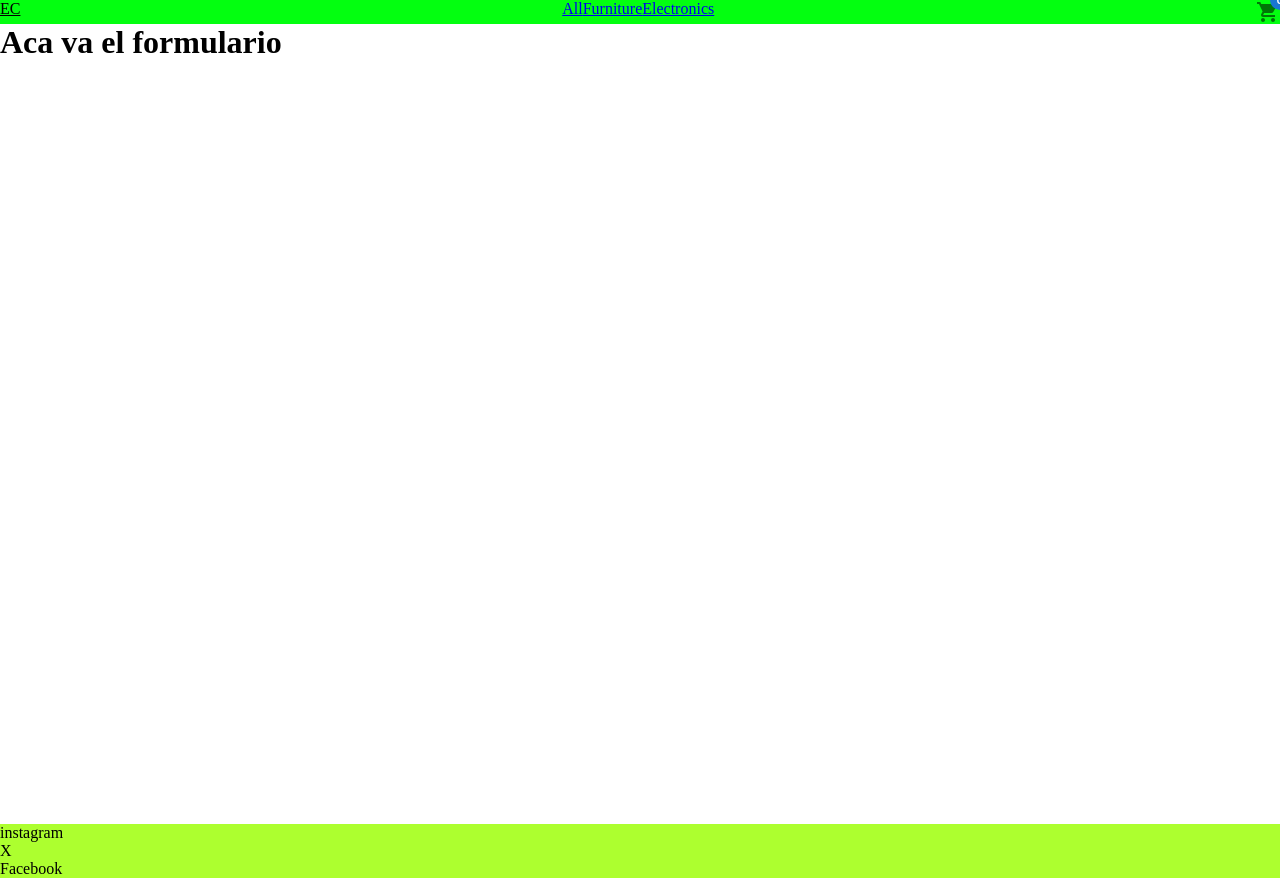
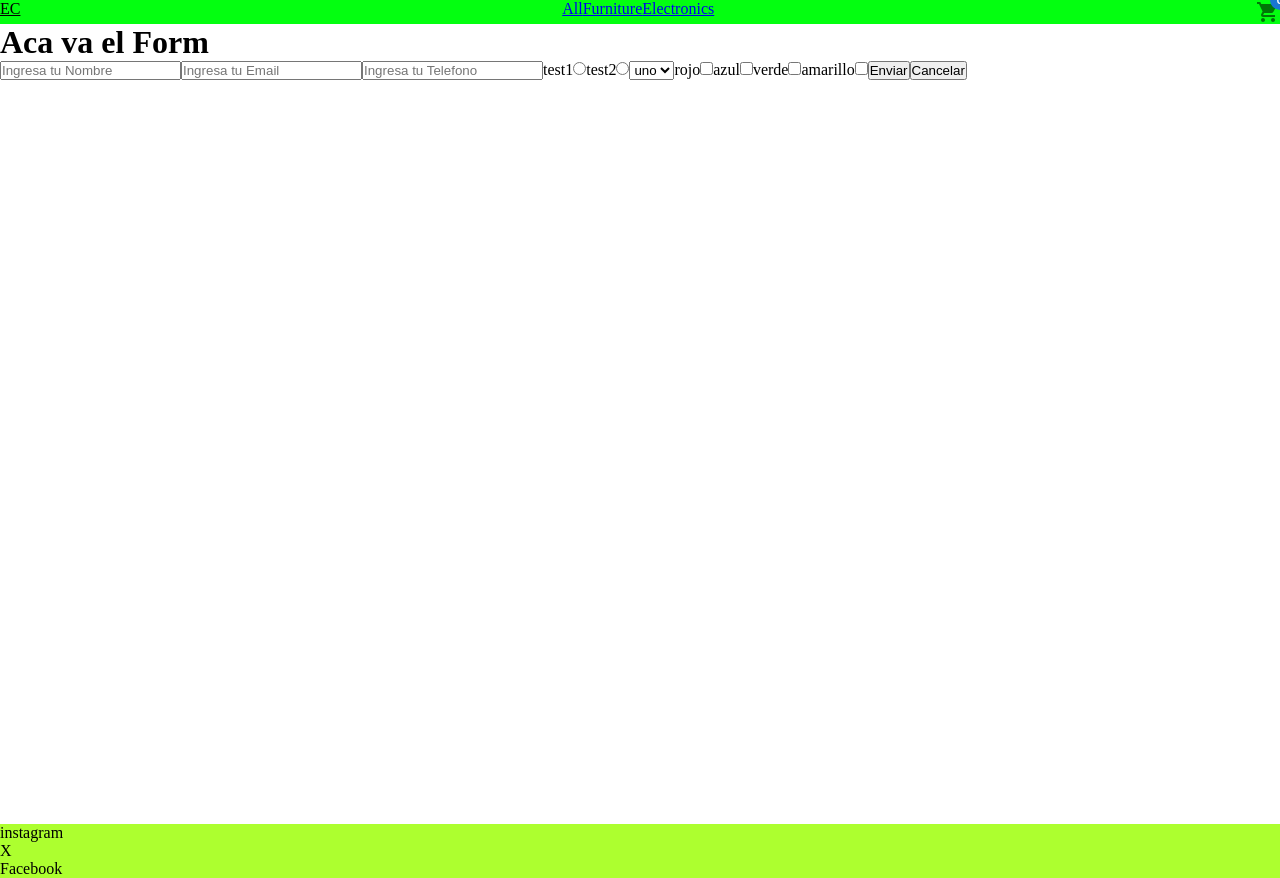
Before and after one commit to dolianaleal/react_1, a React (Vite) app: page /checkout in a window 1280 px wide. Built offline with nearby package versions, Linux system fonts and the light colour scheme.

Commit message:
fix arrnew

```diff
--- a/src/pag/checkout/Checkout.jsx
+++ b/src/pag/checkout/Checkout.jsx
@@ -1,9 +1,110 @@
+import { useState } from "react";
+
+//un estado para manejar inputs
 const Checkout = () => {
+  const [user, setUser] = useState({ nombre: "", email: "", telefono: "" });
+
+  {
+    /* const [obj, setObj] = useState(""); */
+  }
+
+  const [arrayCheckbox, setArrayCheckbox] = useState([]);
+  console.log(arrayCheckbox);
+
+  const envioDeFormulario = (event) => {
+    event.preventDefault();
+    console.log(user);
+  };
+
+  //evento onChange ---reminder
+  const capturarData = (event) => {
+    //let { name, value } = event.target;
+    setUser({ ...user, [event.target.name]: event.target.value });
+  };
+
+  const handleSelect = (e) => {
+    console.log(e.target.value);
+  };
+
+  const handleRadio = (e) => {
+    console.log(e.target.value);
+  };
+
+  const handleCheckbox = (e) => {
+    const { value, checked } = e.target;
+    if (checked) {
+      setArrayCheckbox([...arrayCheckbox, value]);
+    } else {
+      let newArr = arrayCheckbox.filter((el) => el !== value);
+      setArrayCheckbox(newArr);
+    }
+  };
+
   return (
     <div>
-      <h1>Aca va el formulario</h1>
+      <h1>Aca va el Form</h1>
+      <form onSubmit={envioDeFormulario}>
+        {/*INPUTS*/}
+        <input
+          type="text"
+          placeholder="Ingresa tu Nombre"
+          onChange={capturarData}
+          name="nombre"
+        />
+        <input
+          type="text"
+          placeholder="Ingresa tu Email"
+          name="email"
+          onChange={capturarData}
+        />
+        <input
+          type="text"
+          placeholder="Ingresa tu Telefono"
+          name="telefono"
+          onChange={capturarData}
+        />
+
+        <label>test1</label>
+        <input
+          type="radio"
+          name="entidad"
+          value="casatestpelota"
+          onChange={handleRadio}
+        />
+        {/*RADIO B*/}
+        <label>test2</label>
+        <input
+          type="radio"
+          name="entidad"
+          value="casatestpelota"
+          onChange={handleRadio}
+        />
+        {/*SELECT*/}
+        <select onChange={handleSelect}>
+          <option label="uno" value={"one"} />
+          <option label="two" value={"two"} />
+          {/*<option label="two" value={3} />*/}
+        </select>
+        {/* CHECKBOX */}
+        {/* RADIO Buttons  */}
+        <label>rojo</label>
+        <input type="checkbox" value={"rojo"} onChange={handleCheckbox} />
+        <label>azul</label>
+        <input type="checkbox" value={"azul"} onChange={handleCheckbox} />
+        <label>verde</label>
+        <input type="checkbox" value={"verde"} onChange={handleCheckbox} />
+        <label>amarillo</label>
+        <input type="checkbox" value={"amarillo"} onChange={handleCheckbox} />
+
+        <button>Enviar</button>
+        <button type="button">Cancelar</button>
+      </form>
     </div>
   );
 };
 
 export default Checkout;
+
+//cada vez que que una funcion exista dentro de un event,
+//por defecto, a la funcion le llega el event, en este caso el
+//evento del form
```
